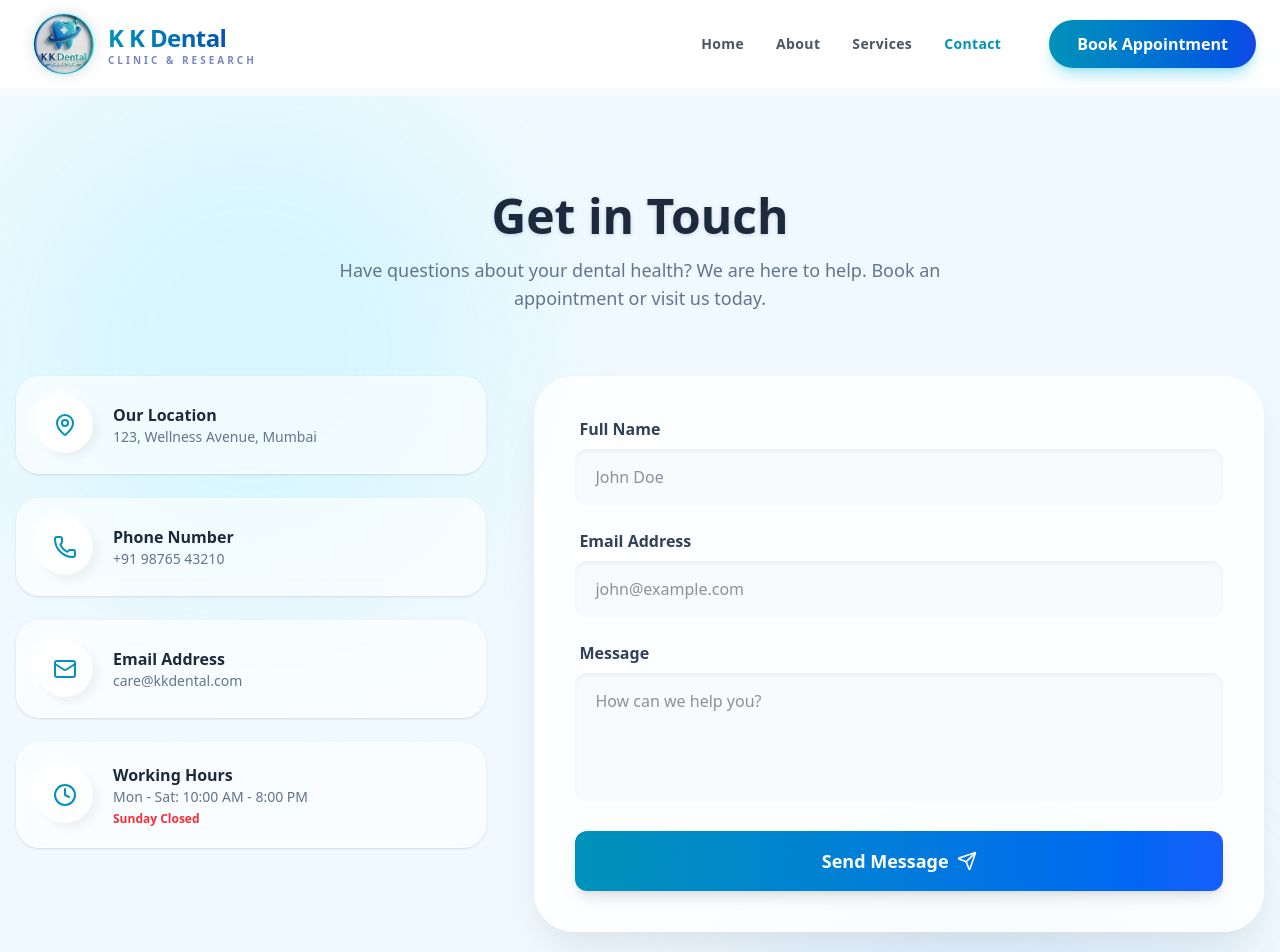
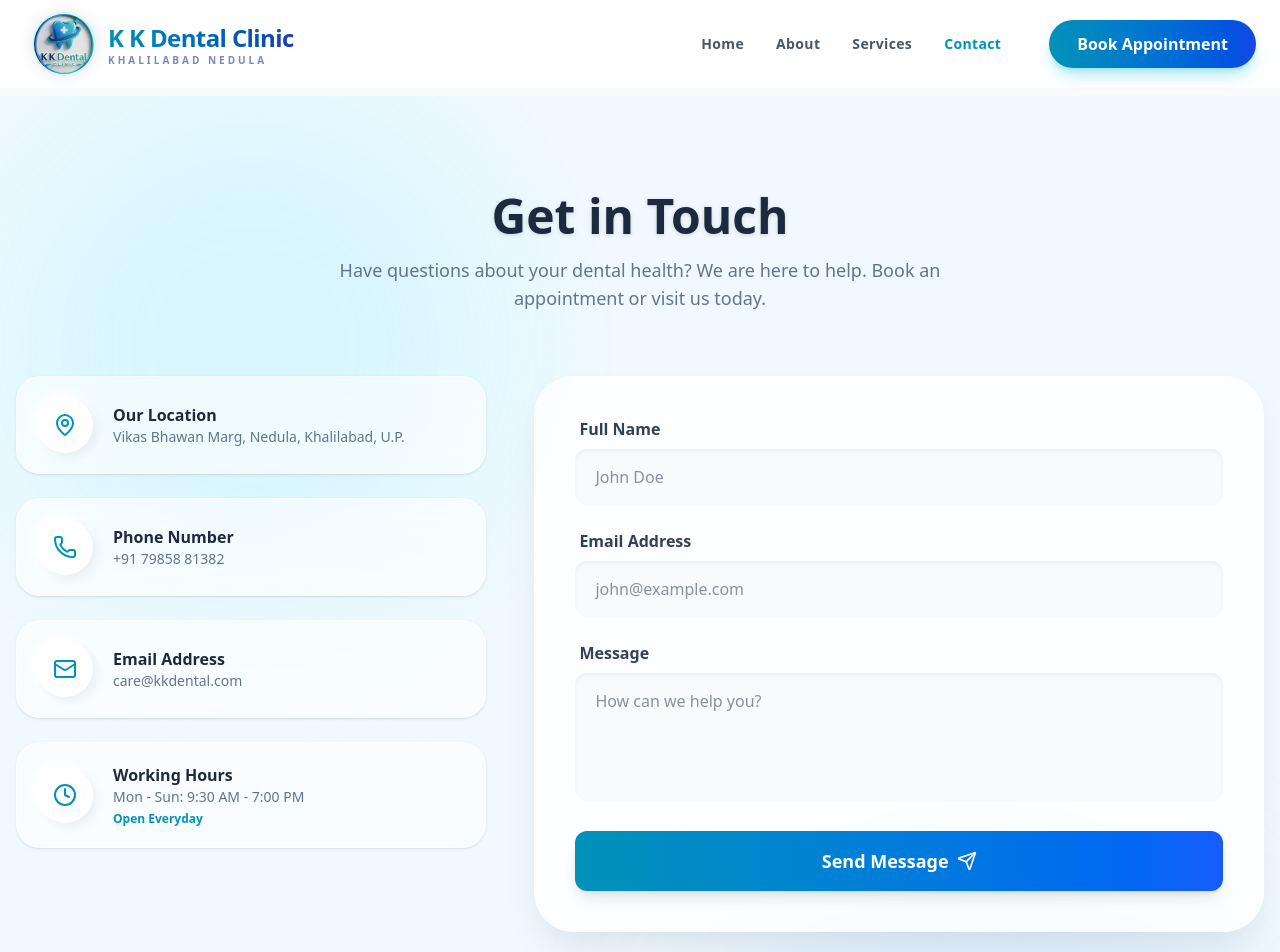
Before and after one commit to Sudhakarmaurya16/dental-clinic-app, a React (Vite) app in the folder frontend/: page /contact in a window 1280 px wide. Shown: the top 952 px of the page. Built offline with nearby package versions, Linux system fonts and the light colour scheme.

Commit message:
Added Service Detail page and updated UI to 3D

```diff
--- a/frontend/src/components/Footer.jsx
+++ b/frontend/src/components/Footer.jsx
@@ -118,7 +118,7 @@ const Footer = () => {
               </li>
               <li className="flex gap-3 text-slate-400 text-sm">
                 <Phone size={20} className="text-cyan-500 shrink-0" />
-                <span>+91 98765 43210</span>
+                <span>+91 79858 81382</span>
               </li>
               <li className="flex gap-3 text-slate-400 text-sm">
                 <Mail size={20} className="text-cyan-500 shrink-0" />
--- a/frontend/src/components/Navbar.jsx
+++ b/frontend/src/components/Navbar.jsx
@@ -43,10 +43,10 @@ const Navbar = () => {
           {/* Logo Text with Better Contrast */}
           <div className="flex flex-col leading-tight transition-transform duration-300 group-hover:translate-x-1">
             <span className="text-2xl font-black bg-gradient-to-r from-cyan-600 to-blue-800 bg-clip-text text-transparent tracking-tight">
-              K K Dental
+              K K Dental Clinic
             </span>
             <span className="text-[10px] tracking-[0.3em] font-bold text-blue-900/60 uppercase">
-              Clinic & Research
+              Khalilabad Nedula
             </span>
           </div>
         </Link>
--- a/frontend/src/pages/Contact.jsx
+++ b/frontend/src/pages/Contact.jsx
@@ -4,7 +4,7 @@ import { MapPin, Phone, Mail, Clock, Send } from "lucide-react";
 const Contact = () => {
   return (
     <div className="min-h-screen bg-[#F0F9FF] relative overflow-hidden pt-24 pb-16">
-      {/* ================= BACKGROUND BLOBS (Tailwind) ================= */}
+      {/* ================= BACKGROUND BLOBS ================= */}
       <div className="absolute top-0 left-0 w-[500px] h-[500px] bg-cyan-200/40 rounded-full mix-blend-multiply filter blur-[80px] opacity-70 animate-pulse pointer-events-none"></div>
       <div className="absolute bottom-0 right-0 w-[600px] h-[600px] bg-blue-200/40 rounded-full mix-blend-multiply filter blur-[80px] opacity-70 animate-pulse pointer-events-none delay-1000"></div>
 
@@ -21,15 +21,15 @@ const Contact = () => {
         </div>
 
         <div className="grid grid-cols-1 lg:grid-cols-5 gap-12 items-start">
-          {/* ================= LEFT: 3D INFO CARDS ================= */}
+          {/* ================= LEFT: INFO CARDS ================= */}
           <div className="lg:col-span-2 space-y-6">
             {[
               {
                 icon: MapPin,
                 title: "Our Location",
-                text: "123, Wellness Avenue, Mumbai",
+                text: "Vikas Bhawan Marg, Nedula, Khalilabad, U.P.",
               },
-              { icon: Phone, title: "Phone Number", text: "+91 98765 43210" },
+              { icon: Phone, title: "Phone Number", text: "+91 79858 81382" },
               { icon: Mail, title: "Email Address", text: "care@kkdental.com" },
             ].map((item, index) => (
               <div
@@ -46,7 +46,7 @@ const Contact = () => {
               </div>
             ))}
 
-            {/* Special Card for Hours */}
+            {/* Hours Card */}
             <div className="group bg-white/60 backdrop-blur-lg border border-white/60 p-5 rounded-3xl shadow-sm hover:shadow-xl hover:-translate-y-1 transition-all duration-300 flex items-center gap-5">
               <div className="w-14 h-14 bg-white rounded-full flex items-center justify-center text-cyan-600 shadow-[5px_5px_10px_rgba(0,0,0,0.05),-5px_-5px_10px_#fff]">
                 <Clock size={24} />
@@ -54,16 +54,16 @@ const Contact = () => {
               <div>
                 <h3 className="font-bold text-slate-800">Working Hours</h3>
                 <p className="text-slate-500 text-sm">
-                  Mon - Sat: 10:00 AM - 8:00 PM
+                  Mon - Sun: 9:30 AM - 7:00 PM
                 </p>
-                <p className="text-red-500 font-bold text-xs mt-1">
-                  Sunday Closed
+                <p className="text-cyan-600 font-bold text-xs mt-1">
+                  Open Everyday
                 </p>
               </div>
             </div>
           </div>
 
-          {/* ================= RIGHT: 3D CONTACT FORM ================= */}
+          {/* ================= RIGHT: CONTACT FORM ================= */}
           <div className="lg:col-span-3 bg-white/80 backdrop-blur-xl border border-white p-8 md:p-10 rounded-[2.5rem] shadow-[0_20px_40px_-10px_rgba(0,0,0,0.1)]">
             <form onSubmit={(e) => e.preventDefault()} className="space-y-6">
               <div>
@@ -109,16 +109,17 @@ const Contact = () => {
           </div>
         </div>
 
-        {/* ================= BOTTOM: MAP ================= */}
+        {/* ================= BOTTOM: MAP (Auto-Search Link) ================= */}
         <div className="mt-16 h-[400px] w-full rounded-[2rem] overflow-hidden border-4 border-white shadow-2xl relative z-10">
           <iframe
-            src="https://maps.google.com/maps?q=Mumbai&t=&z=13&ie=UTF8&iwloc=&output=embed"
+            // Ye link 'Search Mode' use karta hai jo bina API key ke bhi chalta hai
+            src="https://maps.google.com/maps?q=KK+Dental+Clinic+Nedula+Khalilabad+Sant+Kabir+Nagar&t=&z=15&ie=UTF8&iwloc=&output=embed"
             width="100%"
             height="100%"
             style={{ border: 0 }}
             allowFullScreen=""
             loading="lazy"
-            title="Clinic Map"
+            title="KK Dental Clinic Location"
             className="filter grayscale hover:grayscale-0 transition-all duration-500"
           ></iframe>
         </div>
```
